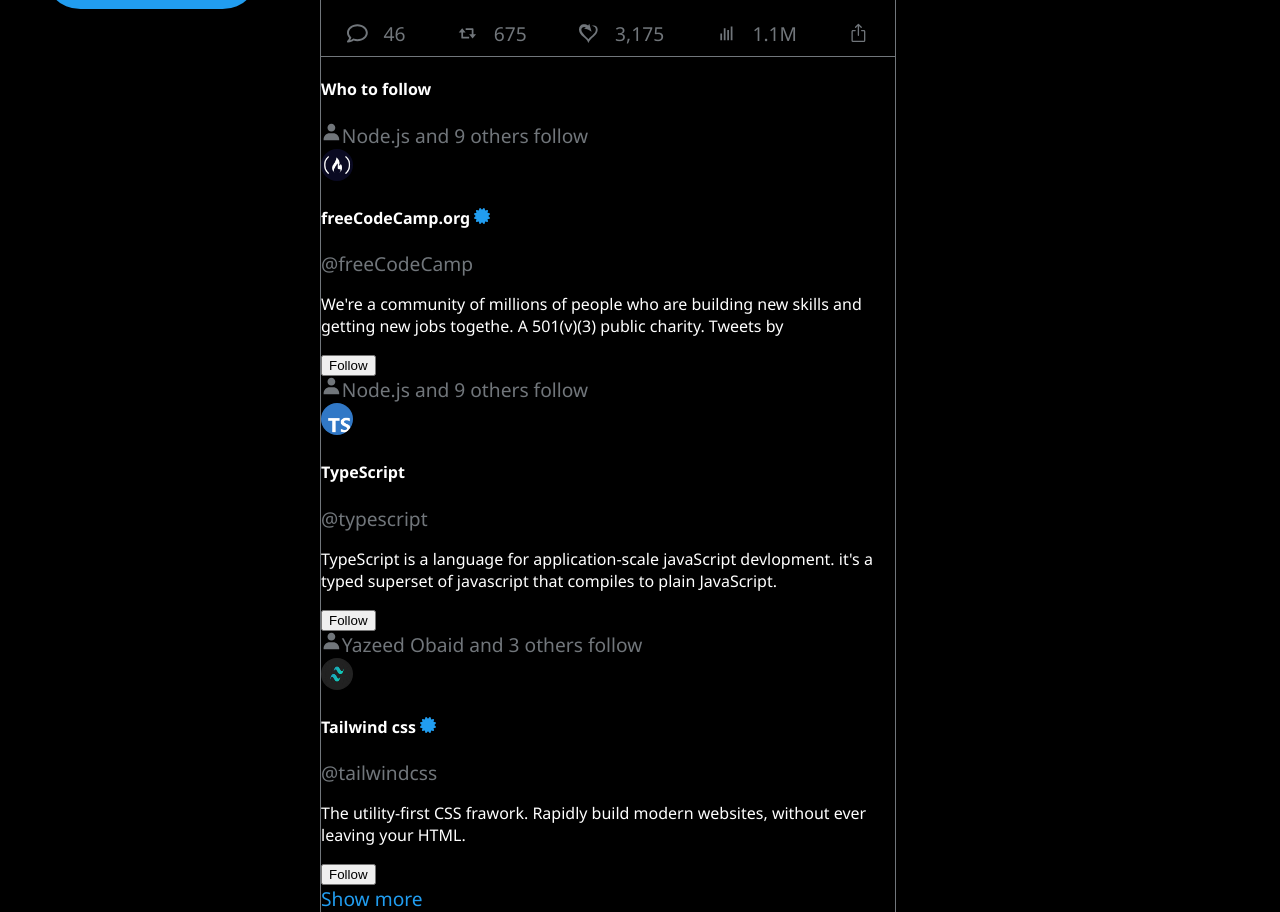
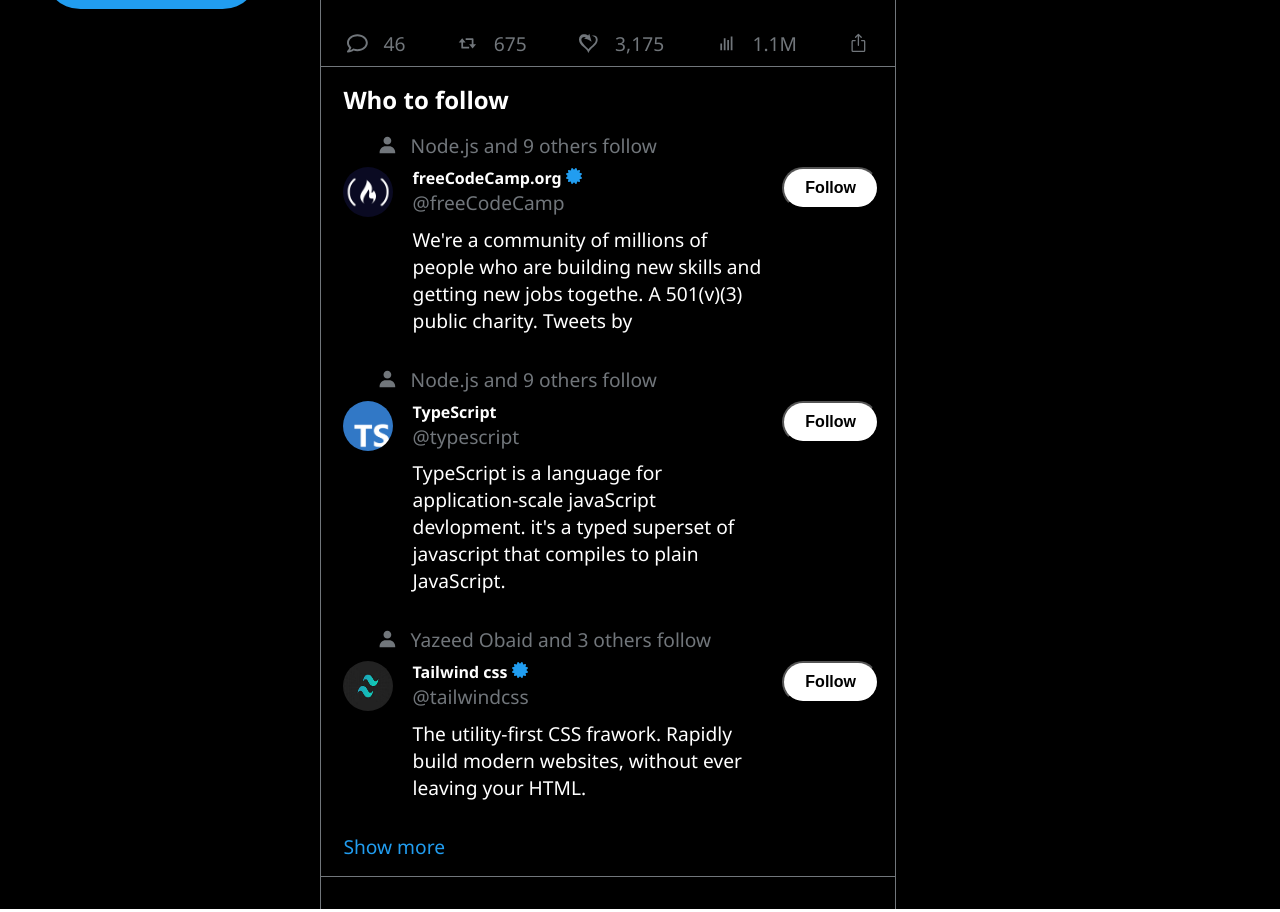
Before and after one commit to ahmedsaleh10/twitter-clone-react, a React (Create React App) app: page / in a window 1280 px wide. Shown: the part 800-1712 px from the top of the page. Built offline with nearby package versions, Linux system fonts and the light colour scheme.

Commit message:
styling suggested following component.

```diff
--- a/src/App.css
+++ b/src/App.css
@@ -244,11 +244,66 @@
   margin-left: 1.4rem;
 }
 .contentImg {
-  height: 32px;
-  width: 32px;
+  height: 50px;
+  width: 50px;
   border-radius: 50%;
 }
 .contentBox {
   margin-left: 1rem;
   font-size: 1.3rem;
+  font-family: 'Segoe UI', Tahoma, Geneva, Verdana, sans-serif;
 }
+/*Suggested Following */
+.followingContainer {
+  border-bottom: 1px solid var(--gray-color);
+  padding-bottom: 1rem;
+  margin-bottom: 2rem;
+}
+.followingTitle {
+  font-size: 1.5rem;
+  margin: 1rem 1.4rem;
+}
+.followingShowMore {
+  margin: 1.4rem;
+}
+.SingleSuggestedFollowing {
+  margin-left: 1.4rem;
+  margin-bottom: 1rem;
+  margin-right: 1rem;
+}
+.followButton {
+  background: white;
+  color: black;
+  border-radius: 29px;
+  padding: 10px 21px;
+  font-weight: 700;
+  font-size: 1rem;
+}
+.sharedFollowing {
+    display: flex;
+    align-items: center;
+    gap: 0.8rem;
+    margin-left: 2.1rem;
+    margin-bottom: 0.5rem;
+}
+.followingUser {
+    display: flex;
+    align-items: flex-start;
+    justify-content: space-between;
+    margin-bottom: 2rem;
+}
+.bottom {
+  display: flex;
+  align-items: center;
+  margin-top: 0.2rem;
+}
+.followingUserDetails {
+  margin: 0rem 1.2rem;
+}
+h4,p {
+  margin: 0;
+}
+.followingUserDescription {
+  margin-top: 0.6rem;
+  font-size: 1.2rem;
+}
```
